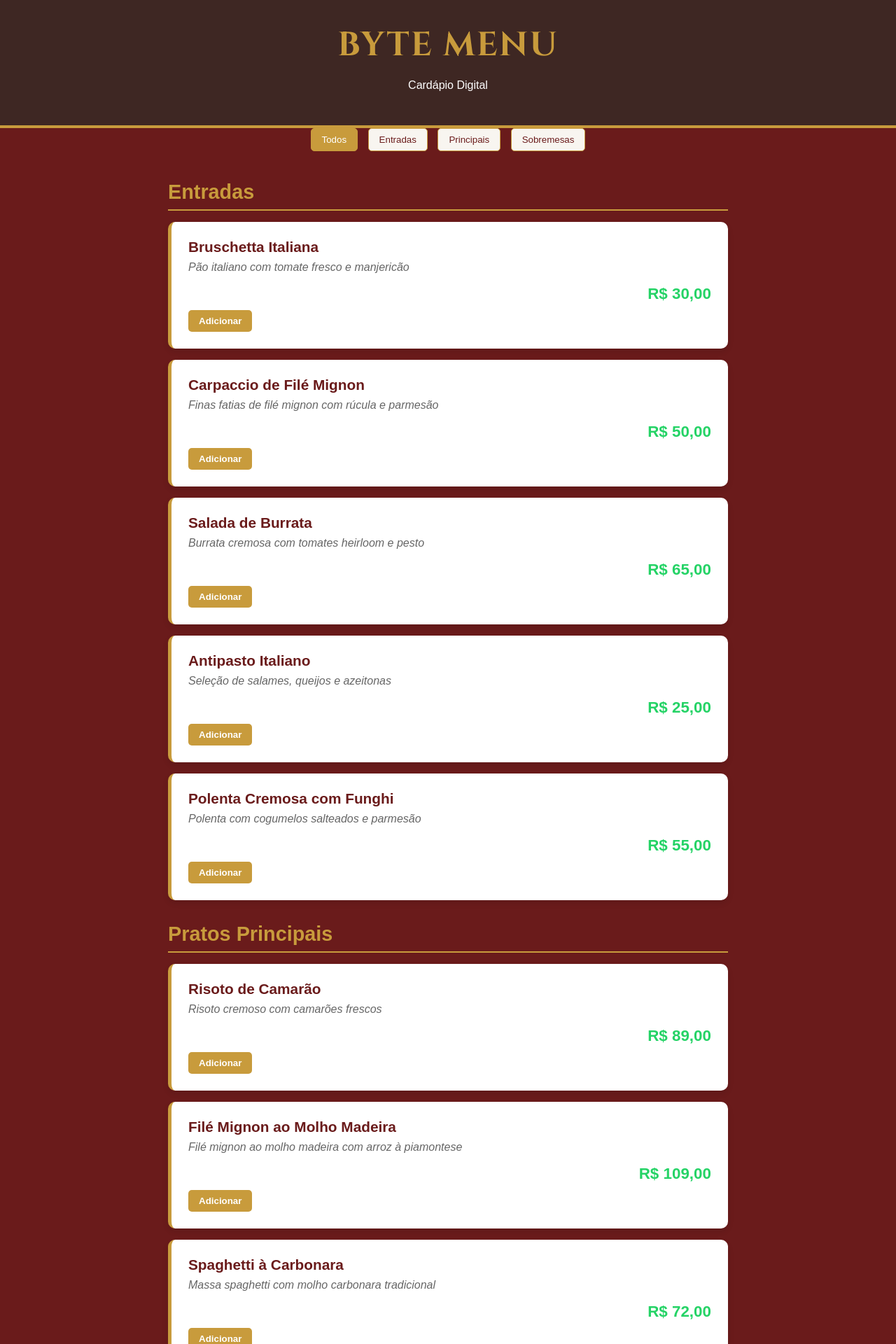
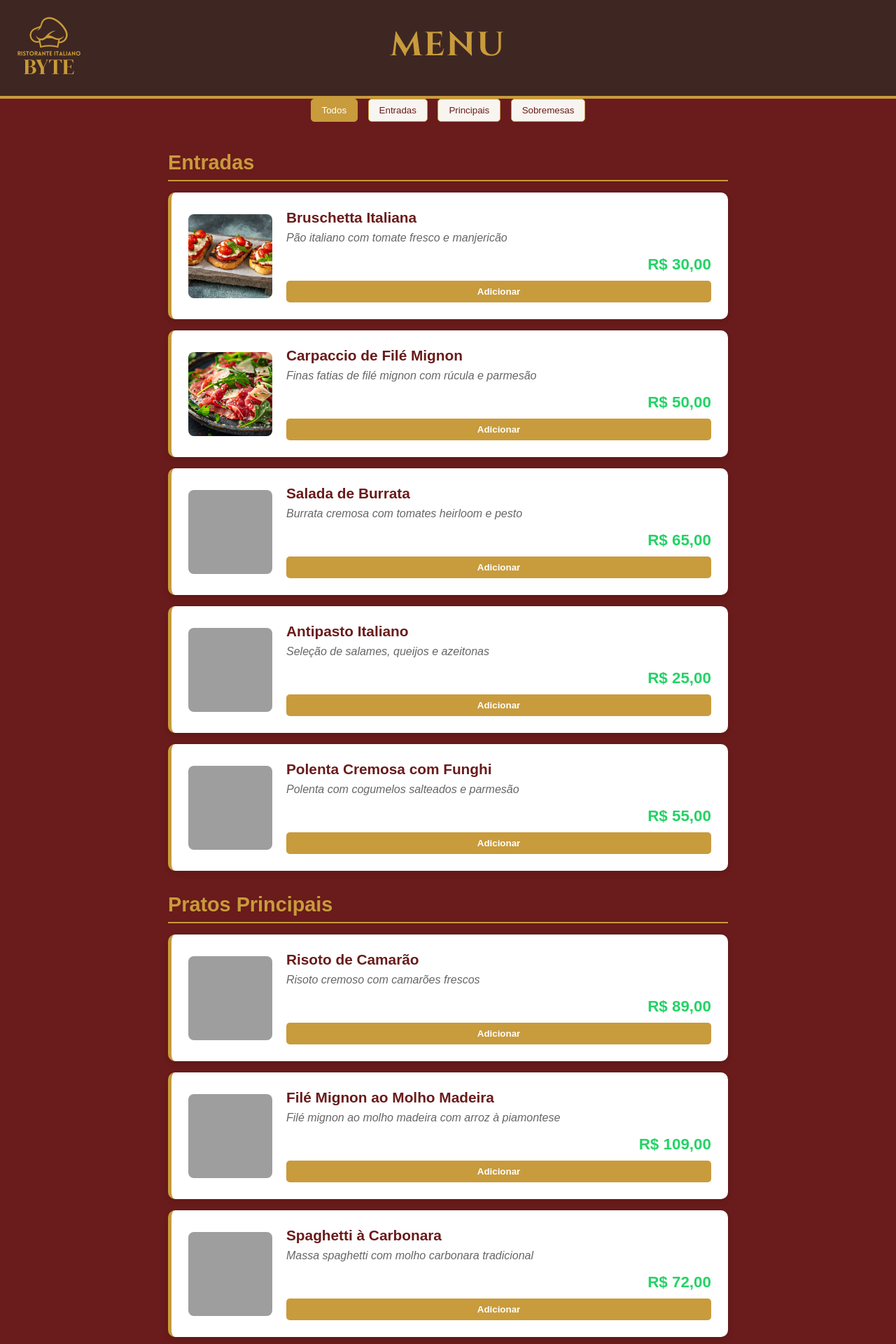
Before and after one commit to gabiiverissimo-sys/ByteMenu, a Flask app: page / in a window 1280 px wide. Shown: the top 1920 px of the page at 70% size. Run offline with Flask 3, Linux system fonts and the light colour scheme; grey boxes are pictures that could not be loaded.

Commit message:
Improve UI layout and styling

```diff
--- a/static/css/style.css
+++ b/static/css/style.css
@@ -10,15 +10,15 @@ body {
     padding: 2rem;
     text-align: center;
     border-bottom: 4px solid #c89b3c;
+    position: relative;
 }
+
 .logo {
-    color: #c89b3c;
-    font-size: 3rem;
-    margin-bottom: 0.5rem;
-    font-family: 'Cinzel', serif;
-    font-weight: 700;
-    letter-spacing: 2px;
-    text-transform: uppercase;
+    display: flex;
+    align-items: center;
+    justify-content: flex-start;
+    margin-bottom: 0;
+    width: fit-content;
 }
 .menu-container {
     max-width: 800px;
@@ -43,6 +43,14 @@ body {
     border-radius: 10px;
     border-left: 5px solid #c89b3c;
     box-shadow: 0 4px 8px rgba(0,0,0,0.1);
+    display: flex;
+    align-items: center;
+    gap: 20px;
+    transition: transform 0.3s ease-out, box-shadow 0.3s ease-out;
+}
+.card:hover {
+    transform: translateY(-5px);
+    box-shadow: 0 10px 20px rgba(0,0,0,0.2);
 }
 .prato-nome {
     color: #6a1b1b;
@@ -61,8 +69,15 @@ body {
     font-weight: bold;
     text-align: right;
     margin: 0;
+    align-self: flex-end;
+    margin-top: auto;
 }
-/* Adicionando estilo para o botão Adicionar, mantendo a coerência visual */
+.prato-content {
+    flex-grow: 1;
+    display: flex;
+    flex-direction: column;
+}
+
 .btn-adicionar {
     background: #c89b3c;
     color: white;
@@ -72,7 +87,7 @@ body {
     cursor: pointer;
     font-weight: bold;
     transition: background 0.3s;
-    display: block; /* Para o botão aparecer em uma nova linha */
+    display: block;
     margin-top: 10px;
 }
 .btn-adicionar:hover {
@@ -87,7 +102,6 @@ body {
     border-top: 2px solid #c89b3c;
 }
 
-/* Estilo para os botões de filtro de categoria (opcional, para não aparecer feio) */
 .categoria-btn {
     background: #f8f5f0;
     border: 1px solid #c89b3c;
@@ -103,3 +117,56 @@ body {
     background: #c89b3c;
     color: white;
 }
+
+.header-logo {
+    max-width: 150px;
+    height: auto;
+    display: block;
+    margin: 0 auto;
+}
+
+.header .logo {
+    display: flex;
+    justify-content: center;
+    align-items: center;
+    margin-bottom: 0.5rem;
+}
+
+.header-logo {
+    max-width: 80px;
+    height: auto;
+    margin-right: 15px;
+    display: block;
+}
+
+.logo-text {
+    color: #c89b3c;
+    font-size: 3rem;
+    margin-bottom: 0.5rem;
+    font-family: 'Cinzel', serif;
+    font-weight: 700;
+    letter-spacing: 2px;
+    text-transform: uppercase;
+    display: block;
+}
+
+.corner-logo-container {
+    position: absolute;
+    top: 20px;
+    left: 20px;
+}
+
+.corner-logo-img {
+    max-width: 100px;
+    height: auto;
+}
+
+/* Estilo unico para todos os prato */
+.prato-img {
+    width: 120px;
+    min-width: 120px;
+    height: 120px;
+    object-fit: cover;
+    border-radius: 8px;
+    margin-bottom: 0;
+}
--- a/templates/index.html
+++ b/templates/index.html
@@ -10,8 +10,11 @@
 </head>
 <body>
     <div class="header">
-        <div class="logo">Byte Menu</div>
-        <p>Cardápio Digital</p>
+        <div class="corner-logo-container">
+            <img src="{{ url_for('static', filename='images/logo_byte.png') }}" alt="Ristorante Byte Logo" class="corner-logo-img">
+         </div>
+
+        <span class="logo-text">Menu</span>
     </div>
 
     <div class="categorias" style="text-align: center; margin-bottom: 2rem;">
@@ -27,38 +30,53 @@
             <h2 class="categoria-titulo">Entradas</h2>
 
             <div class="card prato-card" data-categoria="entradas">
+                <img src="{{ url_for('static', filename='images/bruschetta.jpg') }}" alt="Bruschetta Italiana" class="prato-img">
+                <div class="prato-content">
                     <div class="prato-nome">Bruschetta Italiana</div>
                     <p class="prato-descricao">Pão italiano com tomate fresco e manjericão</p>
                     <div class="prato-preco">R$ 30,00</div>
                     <button class="btn-adicionar" data-prato="Bruschetta Italiana" data-preco="30,00">Adicionar</button>
                 </div>
+            </div>
 
             <div class="card prato-card" data-categoria="entradas">
+                <img src="{{ url_for('static', filename='images/carpaccio.jpg') }}" alt="Carpaccio de Filé Mignon" class="prato-img">
+                <div class="prato-content">
                     <div class="prato-nome">Carpaccio de Filé Mignon</div>
                     <p class="prato-descricao">Finas fatias de filé mignon com rúcula e parmesão</p>
                     <div class="prato-preco">R$ 50,00</div>
                     <button class="btn-adicionar" data-prato="Carpaccio de Filé Mignon" data-preco="50,00">Adicionar</button>
                 </div>
+            </div>
 
             <div class="card prato-card" data-categoria="entradas">
+                <img src="{{ url_for('static', filename='images/salada_burrata.jpg') }}" alt="Salada de Burrata" class="prato-img">
+                <div class="prato-content">
                     <div class="prato-nome">Salada de Burrata</div>
                     <p class="prato-descricao">Burrata cremosa com tomates heirloom e pesto</p>
                     <div class="prato-preco">R$ 65,00</div>
                     <button class="btn-adicionar" data-prato="Salada de Burrata" data-preco="65,00">Adicionar</button>
                 </div>
+            </div>
 
             <div class="card prato-card" data-categoria="entradas">
+                <img src="{{ url_for('static', filename='images/antipasto.jpg') }}" alt="Antipasto Italiano" class="prato-img">
+                <div class="prato-content">
                     <div class="prato-nome">Antipasto Italiano</div>
                     <p class="prato-descricao">Seleção de salames, queijos e azeitonas</p>
                     <div class="prato-preco">R$ 25,00</div>
                     <button class="btn-adicionar" data-prato="Antipasto Italiano" data-preco="25,00">Adicionar</button>
                 </div>
+            </div>
 
             <div class="card prato-card" data-categoria="entradas">
+                <img src="{{ url_for('static', filename='images/polenta.jpg') }}" alt="Polenta Cremosa com Funghi" class="prato-img">
+                <div class="prato-content">
                     <div class="prato-nome">Polenta Cremosa com Funghi</div>
                     <p class="prato-descricao">Polenta com cogumelos salteados e parmesão</p>
                     <div class="prato-preco">R$ 55,00</div>
                     <button class="btn-adicionar" data-prato="Polenta Cremosa com Funghi" data-preco="55,00">Adicionar</button>
+                </div>
             </div>
         </div>
 
@@ -66,38 +84,53 @@
             <h2 class="categoria-titulo">Pratos Principais</h2>
 
             <div class="card prato-card" data-categoria="principais">
+                <img src="{{ url_for('static', filename='images/risoto_camarao.jpg') }}" alt="Risoto de Camarão" class="prato-img">
+                <div class="prato-content">
                     <div class="prato-nome">Risoto de Camarão</div>
                     <p class="prato-descricao">Risoto cremoso com camarões frescos</p>
                     <div class="prato-preco">R$ 89,00</div>
                     <button class="btn-adicionar" data-prato="Risoto de Camarão" data-preco="89,00">Adicionar</button>
                 </div>
+            </div>
 
             <div class="card prato-card" data-categoria="principais">
+                <img src="{{ url_for('static', filename='images/file_madeira.jpg') }}" alt="Filé Mignon ao Molho Madeira" class="prato-img">
+                <div class="prato-content">
                     <div class="prato-nome">Filé Mignon ao Molho Madeira</div>
                     <p class="prato-descricao">Filé mignon ao molho madeira com arroz à piamontese</p>
                     <div class="prato-preco">R$ 109,00</div>
                     <button class="btn-adicionar" data-prato="Filé Mignon ao Molho Madeira" data-preco="109,00">Adicionar</button>
                 </div>
+            </div>
 
             <div class="card prato-card" data-categoria="principais">
+                <img src="{{ url_for('static', filename='images/carbonara.jpg') }}" alt="Spaghetti à Carbonara" class="prato-img">
+                <div class="prato-content">
                     <div class="prato-nome">Spaghetti à Carbonara</div>
                     <p class="prato-descricao">Massa spaghetti com molho carbonara tradicional</p>
                     <div class="prato-preco">R$ 72,00</div>
                     <button class="btn-adicionar" data-prato="Spaghetti à Carbonara" data-preco="72,00">Adicionar</button>
                 </div>
+            </div>
 
             <div class="card prato-card" data-categoria="principais">
+                <img src="{{ url_for('static', filename='images/nhoque_funghi.jpg') }}" alt="Nhoque com Molho Funghi" class="prato-img">
+                <div class="prato-content">
                     <div class="prato-nome">Nhoque com Molho Funghi</div>
                     <p class="prato-descricao">Nhoque com molho de cogumelos porcini frescos</p>
                     <div class="prato-preco">R$ 79,00</div>
                     <button class="btn-adicionar" data-prato="Nhoque com Molho Funghi" data-preco="79,00">Adicionar</button>
                 </div>
+            </div>
 
             <div class="card prato-card" data-categoria="principais">
+                <img src="{{ url_for('static', filename='images/osso_buco.jpg') }}" alt="Risoto com Osso Buco" class="prato-img">
+                <div class="prato-content">
                     <div class="prato-nome">Risoto com Osso Buco</div>
                     <p class="prato-descricao">Risoto cremoso acompanhado de osso buco</p>
                     <div class="prato-preco">R$ 82,00</div>
                     <button class="btn-adicionar" data-prato="Risoto com Osso Buco" data-preco="82,00">Adicionar</button>
+                </div>
             </div>
         </div>
 
@@ -105,38 +138,53 @@
             <h2 class="categoria-titulo">Sobremesas</h2>
 
             <div class="card prato-card" data-categoria="sobremesas">
+                <img src="{{ url_for('static', filename='images/tiramisu.jpg') }}" alt="Tiramisu" class="prato-img">
+                <div class="prato-content">
                     <div class="prato-nome">Tiramisu</div>
                     <p class="prato-descricao">Clássica sobremesa italiana com café e mascarpone</p>
                     <div class="prato-preco">R$ 27,00</div>
                     <button class="btn-adicionar" data-prato="Tiramisu" data-preco="27,00">Adicionar</button>
                 </div>
+            </div>
 
             <div class="card prato-card" data-categoria="sobremesas">
+                <img src="{{ url_for('static', filename='images/panna_cotta.jpg') }}" alt="Panna Cotta" class="prato-img">
+                <div class="prato-content">
                     <div class="prato-nome">Panna Cotta</div>
                     <p class="prato-descricao">Sobremesa italiana cremosa com calda de frutas vermelhas</p>
                     <div class="prato-preco">R$ 29,00</div>
                     <button class="btn-adicionar" data-prato="Panna Cotta" data-preco="29,00">Adicionar</button>
                 </div>
+            </div>
 
             <div class="card prato-card" data-categoria="sobremesas">
+                <img src="{{ url_for('static', filename='images/petit_gateau.jpg') }}" alt="Petit Gateau" class="prato-img">
+                <div class="prato-content">
                     <div class="prato-nome">Petit Gateau</div>
                     <p class="prato-descricao">Bolinho de chocolate com sorvete de baunilha</p>
                     <div class="prato-preco">R$ 27,00</div>
                     <button class="btn-adicionar" data-prato="Petit Gateau" data-preco="27,00">Adicionar</button>
                 </div>
+            </div>
 
             <div class="card prato-card" data-categoria="sobremesas">
+                <img src="{{ url_for('static', filename='images/cannoli.jpg') }}" alt="Cannoli Siciliano" class="prato-img">
+                <div class="prato-content">
                     <div class="prato-nome">Cannoli Siciliano</div>
                     <p class="prato-descricao">Tubos crocantes recheados com ricota doce</p>
                     <div class="prato-preco">R$ 23,00</div>
                     <button class="btn-adicionar" data-prato="Cannoli Siciliano" data-preco="23,00">Adicionar</button>
                 </div>
+            </div>
 
             <div class="card prato-card" data-categoria="sobremesas">
+                <img src="{{ url_for('static', filename='images/creme_brulee.jpg') }}" alt="Creme Brûlée" class="prato-img">
+                <div class="prato-content">
                     <div class="prato-nome">Creme Brûlée</div>
                     <p class="prato-descricao">Creme de baunilha com crosta de açúcar queimado</p>
                     <div class="prato-preco">R$ 29,00</div>
                     <button class="btn-adicionar" data-prato="Creme Brûlée" data-preco="29,00">Adicionar</button>
+                </div>
             </div>
         </div>
     </div>
```
Also changed, not shown: static/images/bruschetta.jpg (added), static/images/carpaccio.jpg (added), static/images/logo_byte.png (added). Lines whose indentation alone changed are shown as unchanged.
